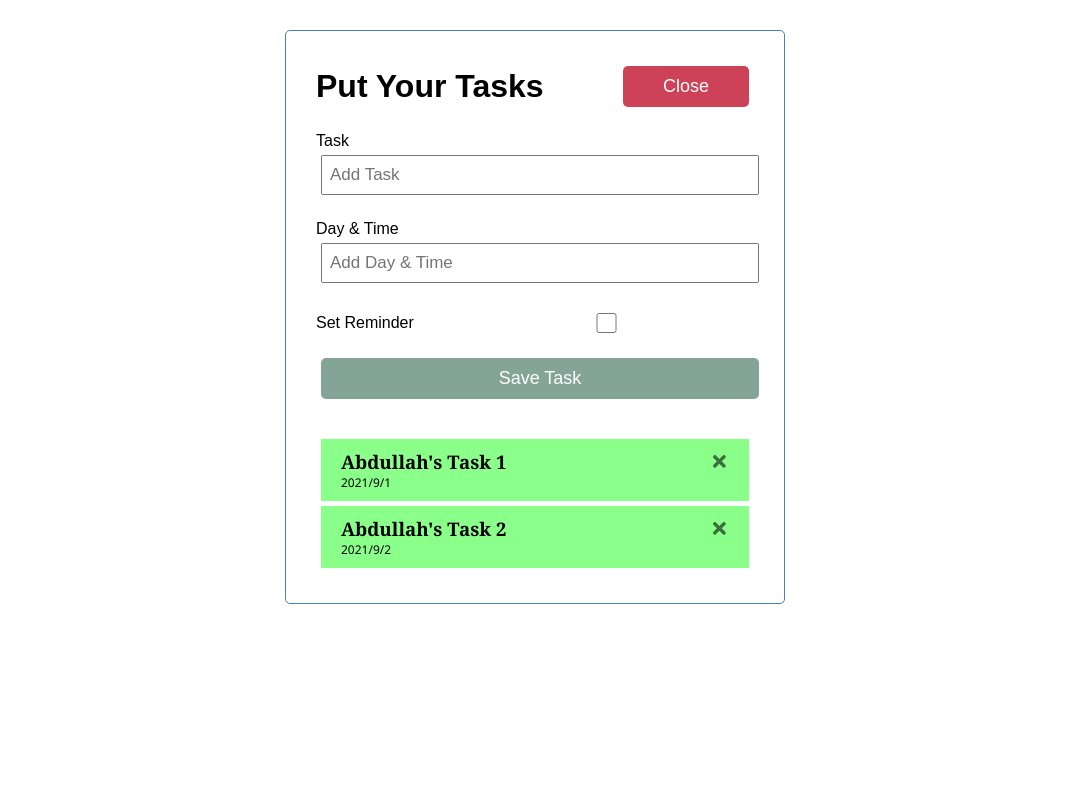
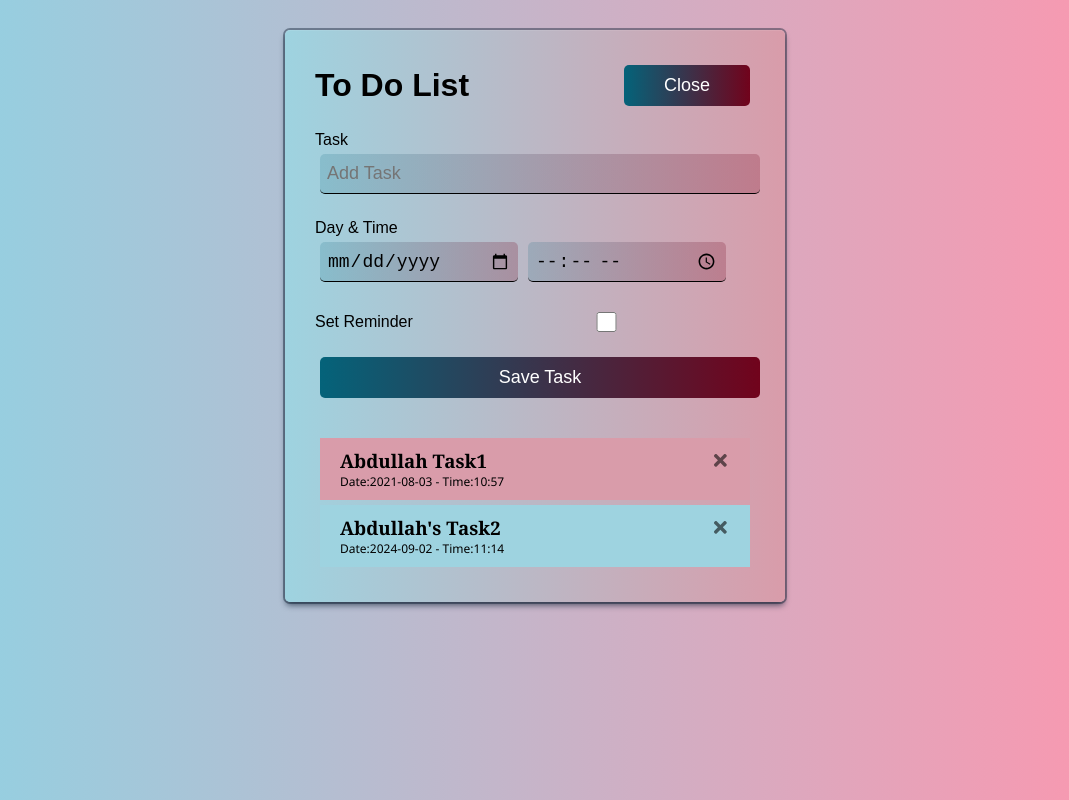
Before and after one commit to AbdullahMAK/react-first, a React (Create React App) app: page / in a window 1280 px wide. Both pictures are taken after a click on the button "Add". Shown: the whole page, without its empty margins (105-1174 px from the left). Built offline with nearby package versions, Linux system fonts and the light colour scheme; data requests are answered from the project's data file.

Commit message:
Update Style and split date and time

```diff
--- a/db.json
+++ b/db.json
@@ -1,14 +1,16 @@
 {
   "tasks": [
     {
-      "text": "Abdullah's Task 1",
-      "day": "2021/9/1",
-      "reminder": true,
+      "text": "Abdullah Task1",
+      "day": "2021-08-03",
+      "timer": "10:57",
+      "reminder": false,
       "id": 1
     },
     {
-      "text": "Abdullah's Task 2",
-      "day": "2021/9/2",
+      "text": "Abdullah's Task2",
+      "day": "2024-09-02",
+      "timer": "11:14",
       "reminder": true,
       "id": 2
     }
--- a/src/App.js
+++ b/src/App.js
@@ -63,7 +63,8 @@ const App = () => {
     // Toggle Remainder
     const toggleReminder = async(id) => {
       const taskToTaggle = await fetchTask(id)
-      const updTask = {...taskToTaggle,reminder: !taskToTaggle.reminder}
+      const updTask = {...taskToTaggle, reminder: !taskToTaggle.reminder}
+
       const res = await fetch(`http://localhost:5000/tasks/${id}`, {
         method: 'PUT',
         headers: {
--- a/src/components/AddTask.js
+++ b/src/components/AddTask.js
@@ -3,6 +3,7 @@ import { useState } from 'react'
 const AddTask = ( {onAdd} ) => {
     const [text, setText] = useState('')
     const [day, setDay] = useState('')
+    const [timer, setTime] = useState('')
     const [reminder, setReminder] = useState(false)
 
     const onSubmit = (e) => {
@@ -16,10 +17,11 @@ const AddTask = ( {onAdd} ) => {
             return
         }
 
-        onAdd({text, day, reminder})
+        onAdd({text, day, timer, reminder})
 
         setText('')
         setDay('')
+        setTime('')
         setReminder(false)
     }
 
@@ -37,10 +39,15 @@ const AddTask = ( {onAdd} ) => {
             <div className='form-control'>
                 <label>Day & Time</label>
                 <input
-                type='text'
-                placeholder='Add Day & Time'
+                style={{width:'45%'}}
+                type='date'
                 value={day}
                 onChange={(e) => setDay(e.target.value)} />
+                <input
+                style={{width:'45%'}}
+                type='time'
+                value={timer}
+                onChange={(e) => setTime(e.target.value)} />
             </div>
 
             <div className='form-control form-control-check'>
--- a/src/components/Header.js
+++ b/src/components/Header.js
@@ -4,8 +4,8 @@ const Header = ({onAdd, showAdd}) => {
 
     return (
         <header className='header'>
-            <h1>Put Your Tasks</h1>
-            <Button  color={showAdd ? '#CE4257' : '#00649480'} text={showAdd ? 'Close' : 'Add'} onClick={onAdd}/>
+            <h1>To Do List</h1>
+            <Button  color={showAdd ? '#71031c' : '#04637a'} text={showAdd ? 'Close' : 'Add'} onClick={onAdd}/>
 
         </header>
     )
--- a/src/components/Task.js
+++ b/src/components/Task.js
@@ -4,7 +4,7 @@ const Task = ({ task, onDelete, onToggle }) => {
     return (
         <div className={`task ${task.reminder ? 'reminder' : "reminderfalse"}`} onDoubleClick={() => onToggle(task.id)}>
             <h3>{task.text} <FaTimes style={{color : '#00000090', cursor:'pointer'}} onClick={() => onDelete(task.id)}/></h3>
-            <p style={{fontSize: '12px', fontFamily: 'Segoe UI'}}>{task.day}</p>
+            <p style={{fontSize: '12px', fontFamily: 'Segoe UI'}}>Date:{task.day} - Time:{task.timer}</p>
 
         </div>
     )
--- a/src/index.css
+++ b/src/index.css
@@ -8,6 +8,8 @@
 
 body {
   font-family: 'Poppins bold', sans-serif;
+  background: rgb(142,211,228);
+  background: linear-gradient(90deg, rgba(142,211,228,1) 0%, rgba(255,149,173,1) 100%);
 }
 
 .container {
@@ -15,9 +17,12 @@ body {
   margin: 30px auto;
   overflow: auto;
   min-height: 300px;
-  border: 1px solid steelblue;
+  border: none;
   padding: 30px;
   border-radius: 5px;
+  box-shadow: rgba(6, 24, 44, 0.4) 0px 0px 0px 2px, rgba(6, 24, 44, 0.65) 0px 4px 6px -1px, rgba(255, 255, 255, 0.08) 0px 1px 0px inset;
+  background: rgb(158,211,224);
+  background: linear-gradient(90deg, rgba(158,211,224,1) 0%, rgba(217,156,170,1) 100%);
 }
 
 .header {
@@ -29,7 +34,8 @@ body {
 
 .btn {
   display: inline-block;
-  background: #0b4b3080;
+  background: rgb(4,99,122);
+  background: linear-gradient(90deg, rgba(4,99,122,1) 0%, rgba(113,3,28,1) 100%);
   color: rgb(255, 255, 255);
   border: none;
   padding: 10px 40px;
@@ -74,12 +80,12 @@ body {
 }
 
 .task.reminder {
-  background: #00ff0075;
+  background: #9ed3e0;
   transition: 0.8s;
 }
 
 .task.reminderfalse {
-  background: #463f3f10;
+  background: #d99caa;
   transition: 0.8s;
 }
 
@@ -107,7 +113,12 @@ body {
   height: 40px;
   margin: 5px;
   padding: 3px 7px;
-  font-size: 17px;
+  font-size: 18px;
+  background: rgba(4, 98, 122, 0.363);
+  background: linear-gradient(90deg, rgba(4, 98, 122, 0.164) 0%, rgba(113, 3, 29, 0.226) 100%);
+  border: none;
+  border-bottom: 0.5px solid;
+  border-radius: 5px;
 }
 
 .form-control-check {
```
Also changed, not shown: src/unnamed.png (added).
